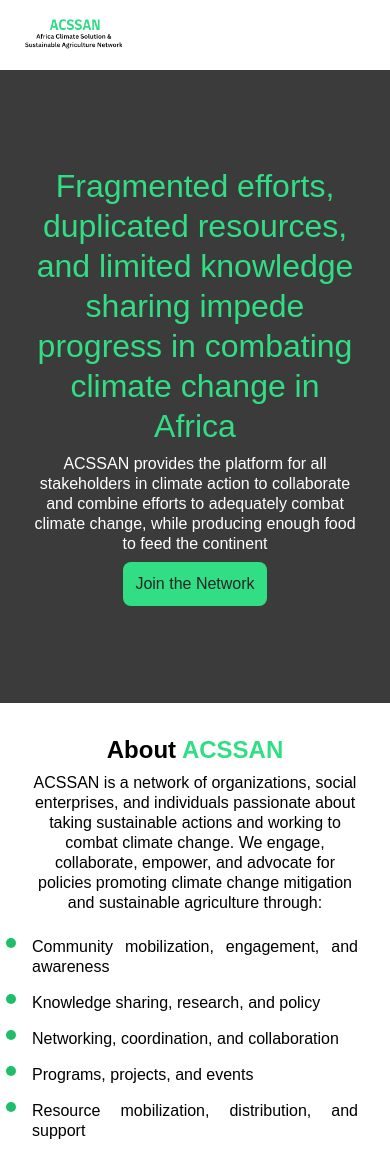
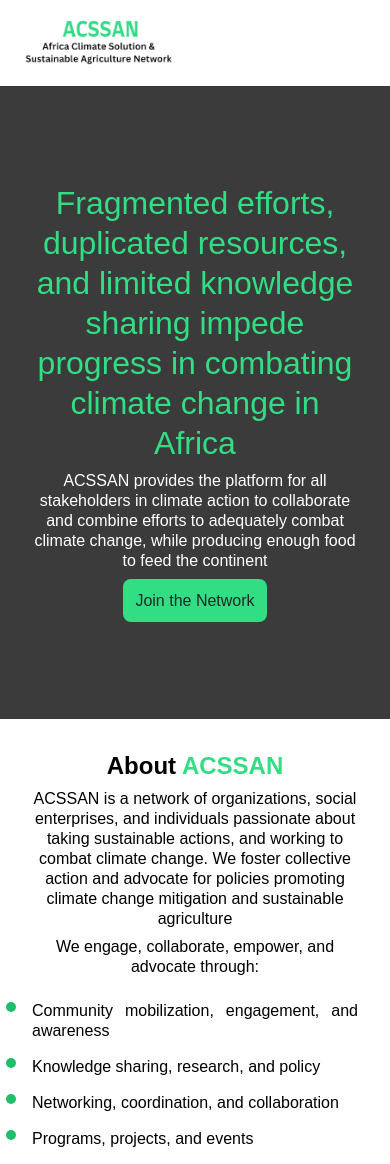
Before and after one commit to AmoroBG/sateconsult-website, a React (Vite) app: page / in a window 390 px wide. Shown: the top 1164 px of the page. Built offline with nearby package versions, Linux system fonts and the light colour scheme.

Commit message:
Modify the About text

```diff
--- a/src/components/About.jsx
+++ b/src/components/About.jsx
@@ -8,11 +8,11 @@
       </h2>
       <p className="about-acssan">
         ACSSAN is a network of organizations, social enterprises, and
-        individuals passionate about taking sustainable actions and working to
-        combat climate change. We engage, collaborate, empower, and advocate for
+        individuals passionate about taking sustainable actions, and working to
+        combat climate change. We foster collective action and advocate for
         policies promoting climate change mitigation and sustainable agriculture
-        through:
       </p>
+      <p>We engage, collaborate, empower, and advocate through:</p>
       <ul>
         <li>Community mobilization, engagement, and awareness</li>
         <li>Knowledge sharing, research, and policy</li>
--- a/src/index.css
+++ b/src/index.css
@@ -339,7 +339,7 @@
     /* Header and Footer */
 
     .logo {
-      width: 100px;
+      width: 150px;
     }
 
     /* Hero Section */
@@ -378,7 +378,7 @@
     /* Header and Footer */
 
     .logo {
-      width: 100px;
+      width: 150px;
     }
     ul.menu{
       display: none;
```
